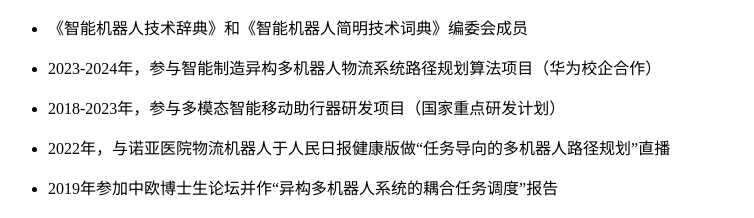
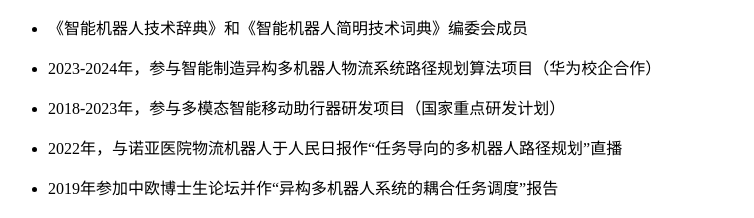
Before and after one commit to WangHanfu/wanghanfu.github.io, a plain HTML site: page index.html in a window 1280 px wide. Shown: the part 1301-1519 px from the top of the page, without its empty margins (0-754 px from the left). Drawn offline with Linux system fonts and the light colour scheme.

Commit message:
Update index.html

```diff
--- a/index.html
+++ b/index.html
@@ -92,7 +92,7 @@
 </li>
 <li><p>2018-2023年，参与多模态智能移动助行器研发项目（国家重点研发计划）</i></p>
 </li>
-<li><p>2022年，与诺亚医院物流机器人于人民日报健康版做“任务导向的多机器人路径规划”直播</i></p>
+<li><p>2022年，与诺亚医院物流机器人于人民日报作“任务导向的多机器人路径规划”直播</i></p>
 </li>
 <li><p>2019年参加中欧博士生论坛并作“异构多机器人系统的耦合任务调度”报告</i></p>
 </li>
```
